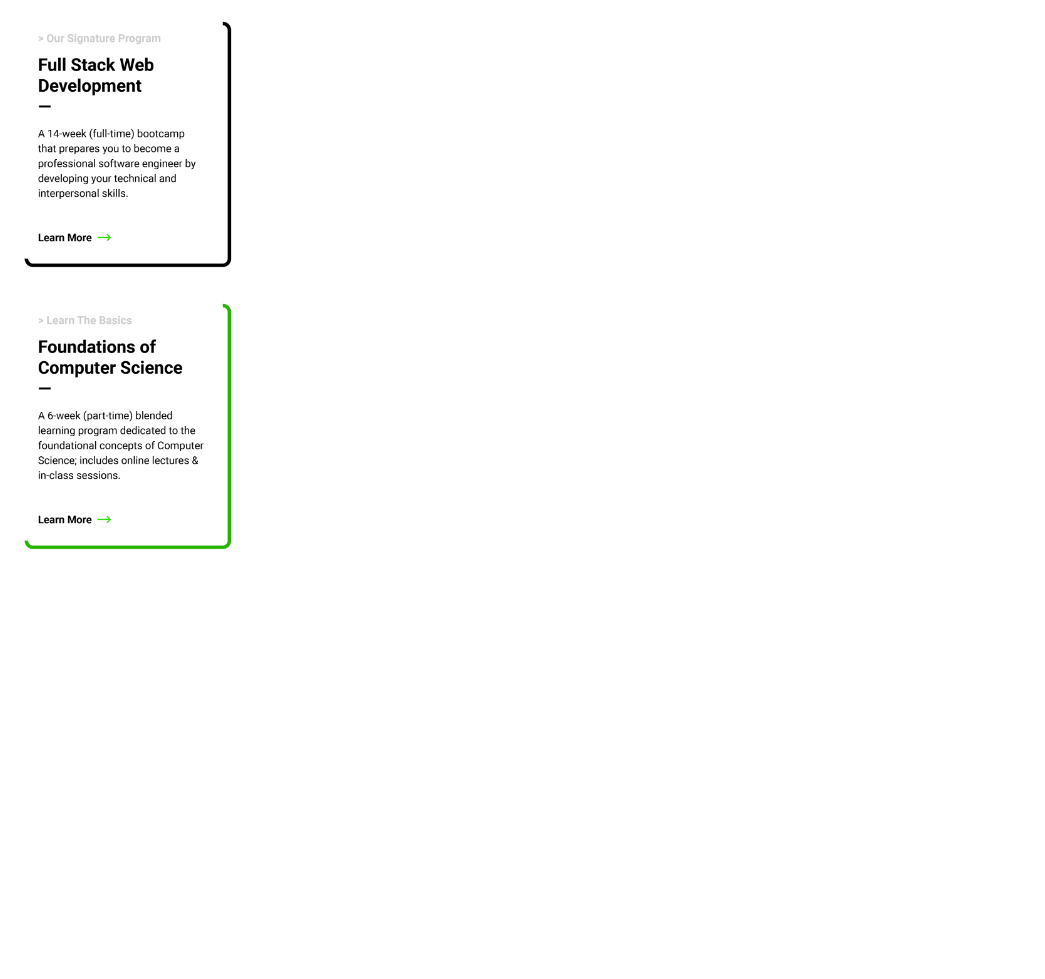
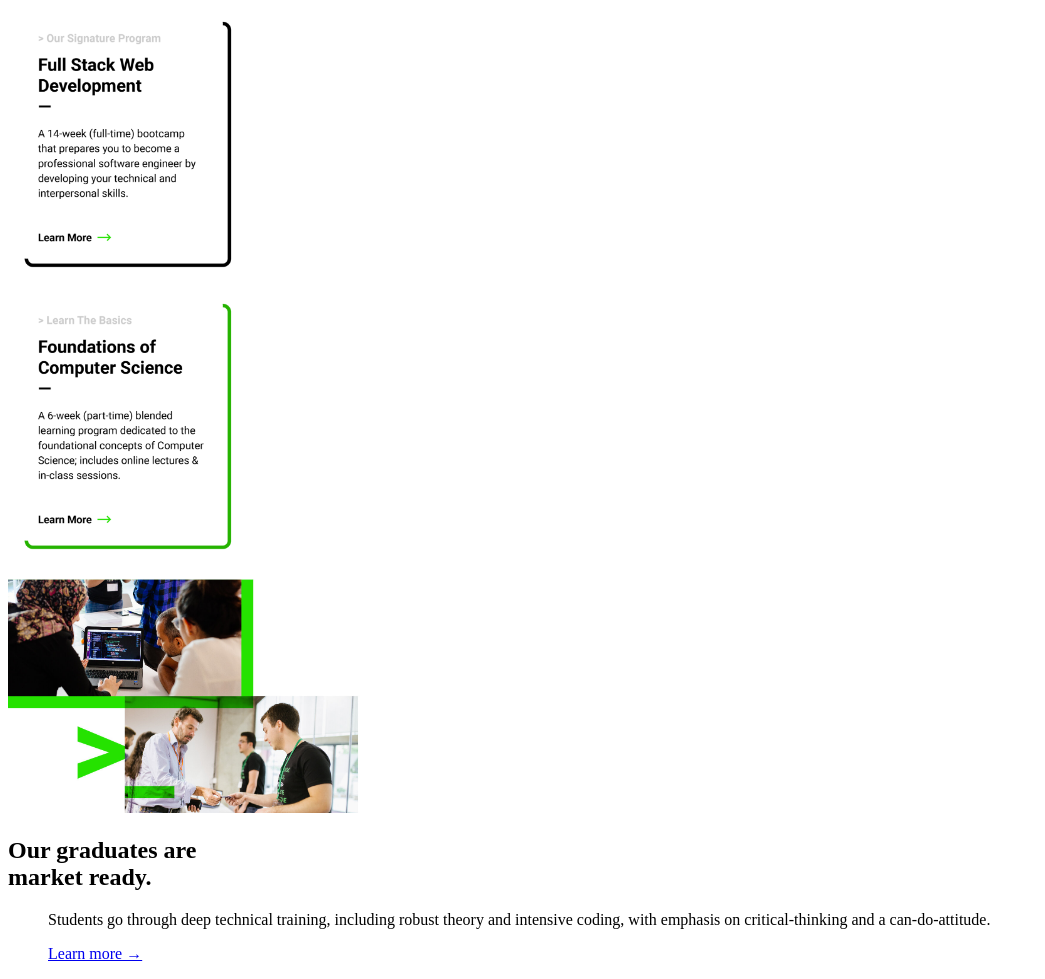
Before and after one commit to Hamze-Ammar/SEF-Webpage-HTML-CSS, a plain HTML site: page index.html in a window 1280 px wide. Shown: the part 1332-2311 px from the top of the page, without its empty margins (0-1045 px from the left). Before the commit the page ends 1907 px from the top, so only its background shows below. Drawn offline with Linux system fonts and the light colour scheme.

Commit message:
Adding the our graduates are market ready sections

```diff
--- a/index.html
+++ b/index.html
@@ -89,7 +89,20 @@
                 <img src="./assets/fcs.png" width="235" height="278"/>
             </div>
         </div>
+    </div>
 
+    <div><!--our graduates section-->
+        <div><!--left div-->
+            <!--try applying float left here-->
+            <img src="./assets/artboard-2.jpg" width="369" height="246"/>
+        </div>
+        <div><!--right div-->
+            <h2>Our graduates are<br><strong>market ready.</strong></h2>
+            <blockquote>
+                <p>Students go through deep technical training, including robust theory and intensive coding, with emphasis on critical-thinking and a can-do-attitude.</p>
+                <p><a href="https://sefactory.io/hire-talent">Learn more →</a></p>
+            </blockquote>
+        </div>
     </div>
 
 </body>
```
